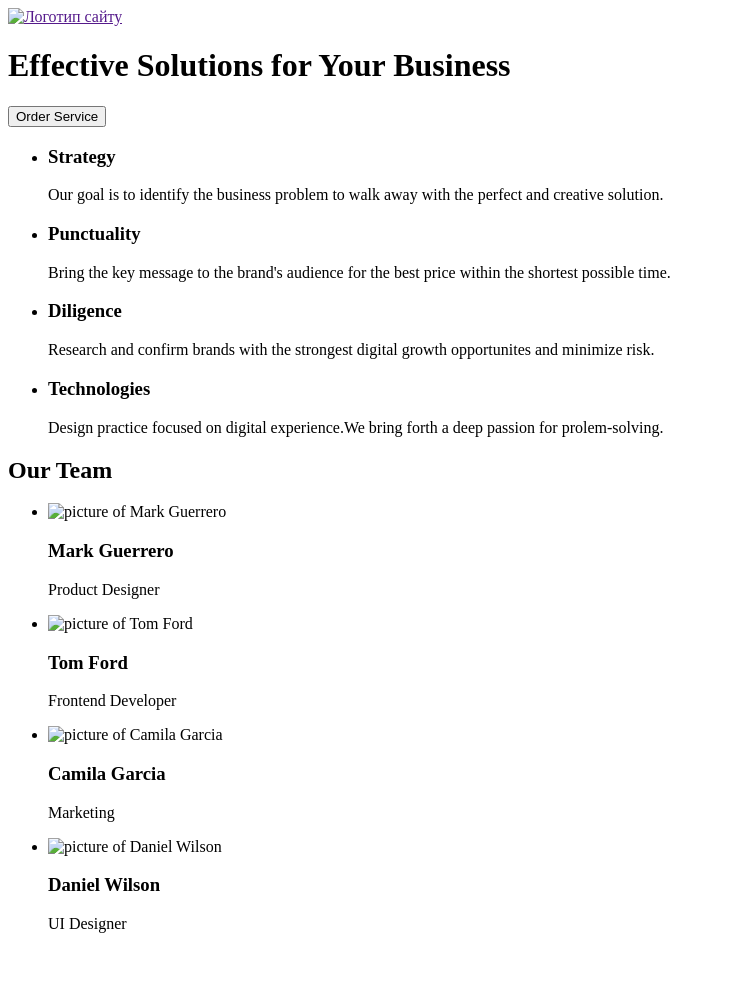
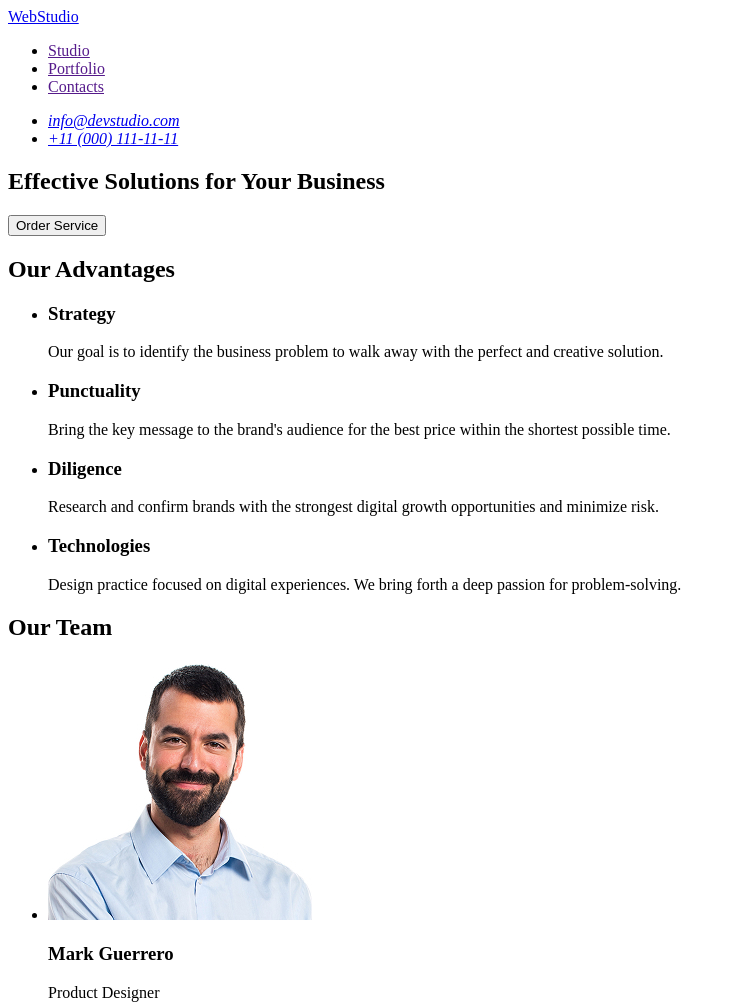
Before and after one commit to Rost1k3/goit-markup-hw-02, a plain HTML site: page goit-markup-hw-02/index.html in a window 1280 px wide. Shown: the top 1005 px of the page, without its empty margins (0-736 px from the left). Before the commit the page ends 949 px from the top, so only its background shows below. Drawn offline with Linux system fonts and the light colour scheme.

Commit message:
іфіф

```diff
--- a/goit-markup-hw-02/index.html
+++ b/goit-markup-hw-02/index.html
@@ -1,55 +1,107 @@
 <!DOCTYPE html>
-<html lang=""en>
-<head></head>
+<html lang="en">
+  <head>
     <meta charset="utf-8" />
- <meta name="description" content="WebStudio — команда експертів зі створення вебсайтів та розвитку бізнесу онлайн. Гарантуємо якість і результат." />
- <title>Webstudio</title>
+    <meta
+      name="description"
+      content="WebStudio — команда експертів зі створення вебсайтів та розвитку бізнесу онлайн. Гарантуємо якість і результат."
+    />
+    <title>WebStudio</title>
   </head>
-</html>
   <body>
     <header>
- <a href="">
- <img src="" alt="Логотип сайту" />
-</a>
+  <nav>
+    <a href="./index.html">WebStudio</a>
+    <ul>
+      <li><a href="">Studio</a></li>
+      <li><a href="">Portfolio</a></li>
+      <li><a href="">Contacts</a></li>
+    </ul>
+  </nav>
 
+  <address>
     <ul>
+      <li><a href="mailto:info@devstudio.com">info@devstudio.com</a></li>
+      <li><a href="tel:+110001111111">+11 (000) 111-11-11</a></li>
+    </ul>
+  </address>
+</header>
 
- </ul>
+    <main>
+      <section>
+        <h1>Effective Solutions for Your Business</h1>
+        <button type="button">Order Service</button>
+      </section>
 
-</header>
-</body>
-<h1>Effective Solutions  for Your Business</h1>
-<button type="button">Order Service</button>
-<ul>
-<li><h3>Strategy</h3>
-    <p>Our goal is to identify the business problem to walk away with the perfect and creative solution.</p></li>
-    <li><h3>Punctuality</h3>
-    <p>Bring the key message to the brand's audience for the best price within the shortest possible time.</p></li>
-    <li><h3>Diligence</h3><p>Research and confirm brands with the strongest digital growth opportunites and minimize risk.</p></li>
-    <li><h3>Technologies</h3><p>Design practice focused on digital experience.We bring forth a deep passion for prolem-solving. </p></li>
-</ul>
-<h2>Our Team</h2>
+      <section>
+        <h2>Our Advantages</h2>
         <ul>
           <li>
-    <img src="" alt="picture of Mark Guerrero"/>
+            <h3 id="about">Strategy</h3>
+            <p>
+              Our goal is to identify the business problem to walk away with the
+              perfect and creative solution.
+            </p>
+          </li>
+          <li>
+            <h3>Punctuality</h3>
+            <p>
+              Bring the key message to the brand's audience for the best price
+              within the shortest possible time.
+            </p>
+          </li>
+          <li>
+            <h3>Diligence</h3>
+            <p>
+              Research and confirm brands with the strongest digital growth
+              opportunities and minimize risk.
+            </p>
+          </li>
+          <li>
+            <h3>Technologies</h3>
+            <p>
+              Design practice focused on digital experiences. We bring forth a
+              deep passion for problem-solving.
+            </p>
+          </li>
+        </ul>
+      </section>
+
+      <section>
+        <h2 id="team">Our Team</h2>
+        <ul>
+          <li>
+            <img
+              src="./images/mark.jpg"
+              alt="picture of Mark Guerrero"
+              width="264"
+            />
             <h3>Mark Guerrero</h3>
             <p>Product Designer</p>
           </li>
           <li>
-    <img src="" alt="picture of Tom Ford"/>
+            <img
+              src="./images/tom.jpg"
+              alt="picture of Tom Ford"
+              width="264"
+            />
             <h3>Tom Ford</h3>
             <p>Frontend Developer</p>
           </li>
-
           <li>
-    <img src="" alt="picture of Camila Garcia"/>
+            <img
+              src="./images/camila.jpg"
+              alt="picture of Camila Garcia"
+              width="264"
+            />
             <h3>Camila Garcia</h3>
             <p>Marketing</p>
           </li>
           <li>
-<img src="" alt="picture of Daniel Wilson"/>
+            <img
+              src="./images/daniel.jpg"
+              alt="picture of Daniel Wilson"
+              width="264"
+            />
             <h3>Daniel Wilson</h3>
             <p>UI Designer</p>
-</li>
-
-</ul>
```
Lines whose indentation alone changed are shown as unchanged.
